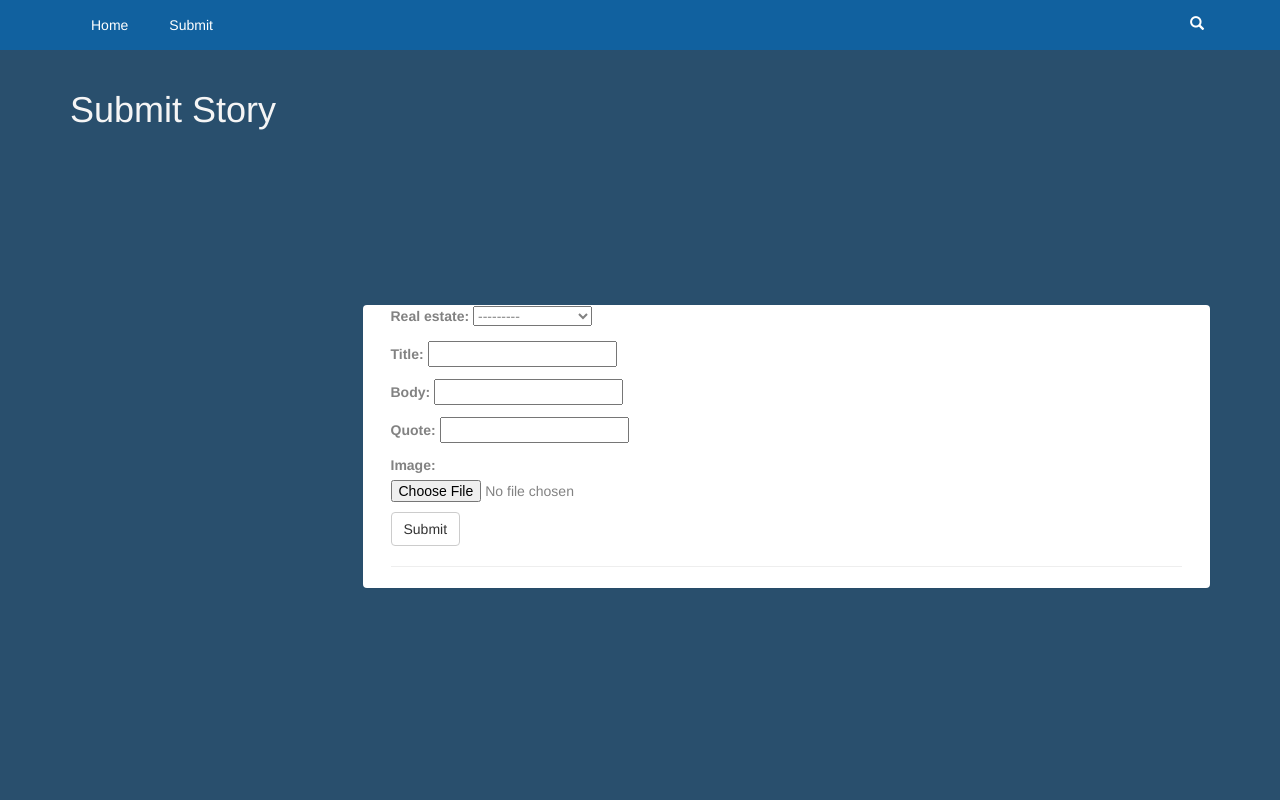
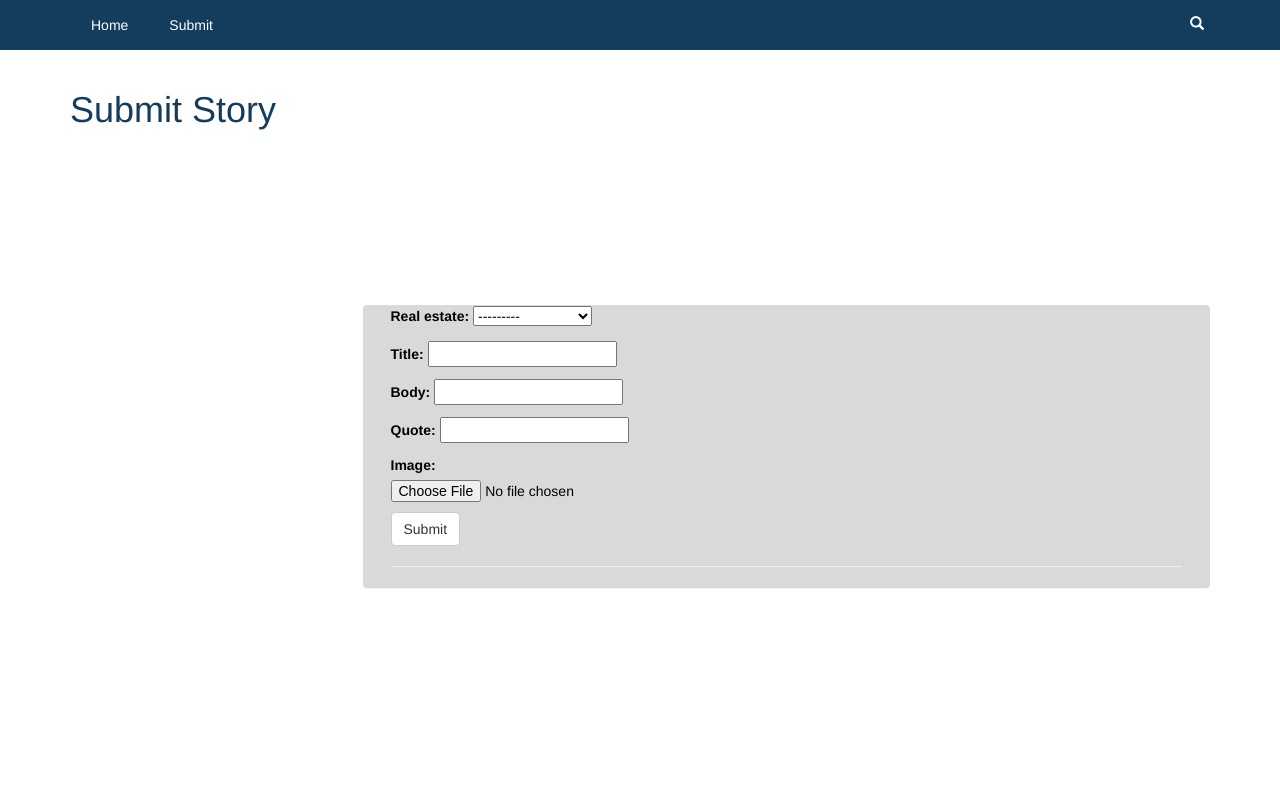
Before and after one commit to rentalexperiences/website, a Django app: page /submit/ in a window 1280 px wide. Run offline with Django 3.2, Linux system fonts and the light colour scheme; data comes from the database, SQL or seed files in the repository; both versions use the stored data as it was after the commit; some libraries are stand-ins or nearby versions.

Commit message:
Things are working :)

```diff
--- a/experiences/models.py
+++ b/experiences/models.py
@@ -13,6 +13,7 @@
     body = models.CharField(max_length=1000)
     quote = models.CharField(max_length=100,blank=True)
     image = models.ImageField(blank=True,null=True)
+    negative = models.BooleanField(default=True)
 
     def __str__(self):
         return self.title
--- a/experiences/static/experiences/css/styles.css
+++ b/experiences/static/experiences/css/styles.css
@@ -41,12 +41,16 @@
 /* theme */
 
 body {
-  color:#828282;
-  background-color:#294F6D;
+  color:black;
+  background-color:#FFFFFF;
+}
+
+.panel {
+    background-color:#D9D9D9;
 }
 
 a {
-	color:#f5f5f5;
+	color:#143C5D;
   	text-decoration:none;
 }
 
@@ -55,25 +59,39 @@
   	text-decoration:none;
 }
 
+
+
 .highlight-bk {
-	background-color:#27323B;
+	background-color:#143C5D;
     padding:1px;
     width:100%;
 }
 
 .highlight {
-	color:#f5f5f5;
+	color:#143C5D;
+}
+
+h1 {
+    color:#143C5D;
+}
+
+h3 {
+    color:#143C5D;
+}
+
+h4 {
+    color:#143C5D;
 }
 
 h3.highlight  {
 	padding-top:13px;
     padding-bottom:14px;
-  	border-bottom:2px solid #0489EF;
+  	border-bottom:2px solid #143C5D;
 }
 
 .navbar {
-	background-color:#11619F;
-  	color:#ffffff;
+	background-color:#143C5D;
+  	color:#143C5D;
     border:0;
   	border-radius:0;
 }
@@ -81,13 +99,13 @@
   	color:#fff;
   	padding-left:20px;
   	padding-right:20px;
-  	border-left:1px solid #11619F;
+  	border-left:1px solid #143C5D;
 }
 .navbar-nav > li > a:hover, .navbar-nav > li > a:focus {
     color:#666666;
 }
 .navbar-nav > li:last-child > a {
-  	border-right:1px solid #11619F;
+  	border-right:1px solid #143C5D;
 }
 .navbar-nav > .active > a, .navbar-nav > .active > a:hover, .navbar-nav > .active > a:focus {
     color: #ffffff;
@@ -118,7 +136,7 @@
 }
 
 .caret {
-	color:#fff;
+	color:#D9D9D9;
 }
 
 .navbar-toggle {
```
Also changed, not shown: experiences/templates/experiences/index.html (+28 -34 lines), db.sqlite3, experiences/migrations/0001_initial.py, experiences/migrations/0002_experience_image.py (deleted), experiences/migrations/0003_experience_creation_date.py (deleted), experiences/migrations/0004_experience_quote.py (deleted), experiences/migrations/0005_remove_experience_creation_date.py (deleted), experiences/migrations/0006_auto_20151107_2005.py (deleted), experiences/migrations/0007_auto_20151107_2007.py (deleted).
